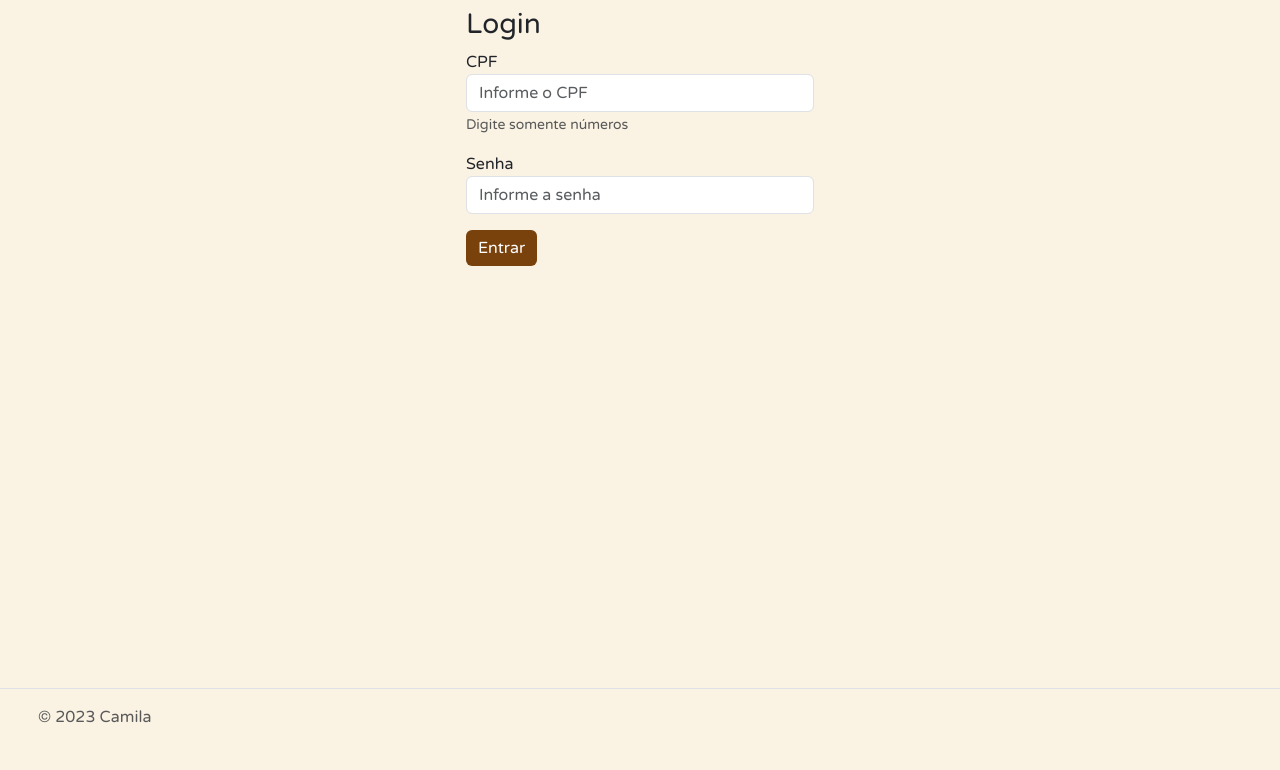
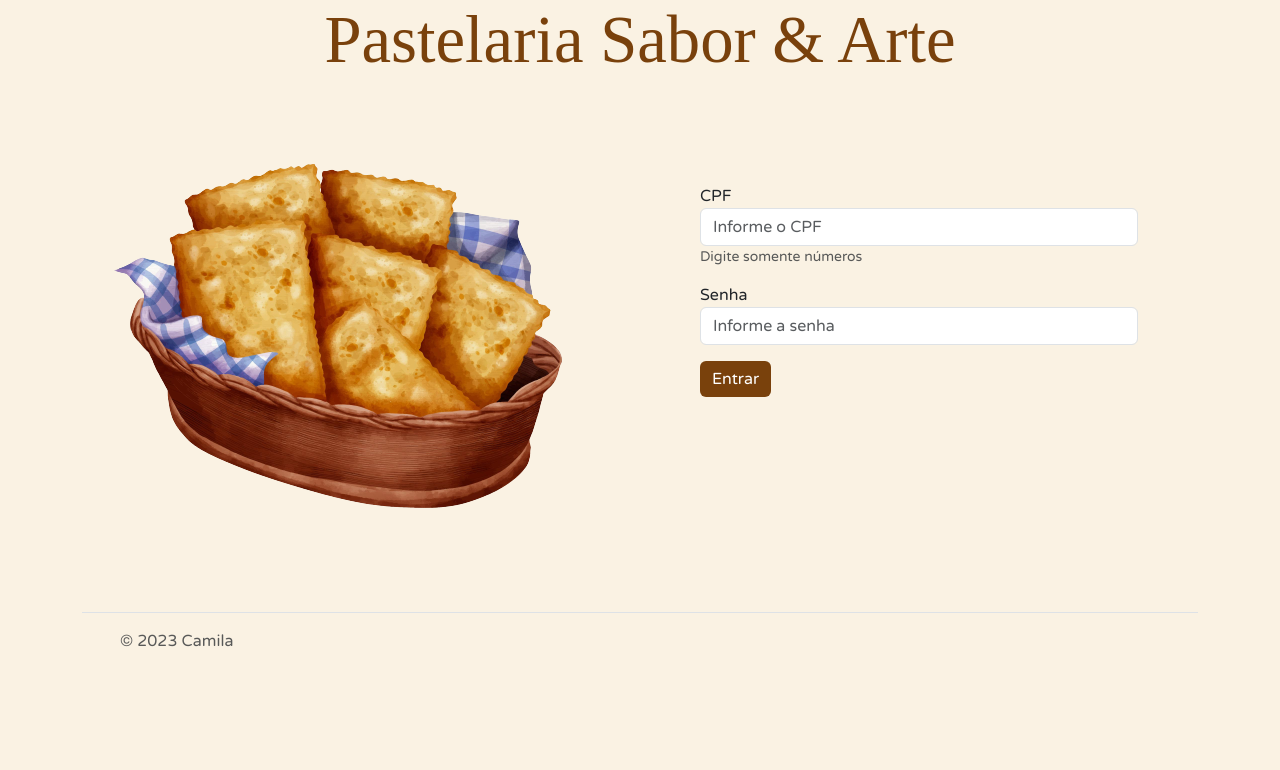
Before and after one commit to caamilav/PastelariaFrontEnd, a Flask app: page / in a window 1280 px wide. Shown: the part 56-826 px from the top of the page. After the commit the page ends 703 px from the top, so only its background shows below. Run offline with Flask 3, Linux system fonts and the light colour scheme; some libraries are stand-ins or nearby versions.

Commit message:
Ajustes no front da pagina de login e pagina de erro

```diff
--- a/scr/mod_erro/erro.py
+++ b/scr/mod_erro/erro.py
@@ -1,11 +1,13 @@
 from flask import Blueprint, render_template
-bp_erro = Blueprint('erro', __name__,
-template_folder='templates')
+from mod_login.login import validaSessao
+bp_erro = Blueprint('erro', __name__, template_folder='templates')
 
 @bp_erro.app_errorhandler(404)
+@validaSessao
 def erro404(error):
     return render_template("form404.html", erroHttp=error)
 
 @bp_erro.app_errorhandler(500)
+@validaSessao
 def erro500(error):
     return render_template("form500.html", erroHttp=error)
--- a/scr/mod_erro/templates/form404.html
+++ b/scr/mod_erro/templates/form404.html
@@ -15,7 +15,7 @@
         <div class="mt-3 text-center">
             <h1>Página não encontrada!</h1>
             <div class="d-flex justify-content-center">
-                <img src="{{ url_for('static', filename='erro404.jpg') }}" alt="Erro 404" width="50%">
+                <img src="{{ url_for('static', filename='404.png') }}" alt="Erro 404" width="50%">
             </div>
 
             <a href="{{ url_for('index.formIndex') }}" class="button btn btn-primary">Voltar para o início</a>
--- a/scr/mod_index/templates/index.html
+++ b/scr/mod_index/templates/index.html
@@ -23,12 +23,6 @@
     {% block title %}Início{% endblock %}
     {% block content %}
 
-
-    {% set grupo_mapping = {0: 'Atendente', 1: 'Caixa', 2: 'Adm'} %}
-    {% set grupo = grupo_mapping.get(session['grupo']) %}
-
-
-
     <div class="container text-center p-5">
         <h4>Bem-vindo à </h4>
         <h1 class="texto-marrom" id="titulo">Pastelaria Sabor & Arte</h1>
--- a/scr/mod_login/templates/formLogin.html
+++ b/scr/mod_login/templates/formLogin.html
@@ -1,3 +1,13 @@
+<style>
+    .texto-marrom {
+        color: rgb(121, 65, 12);
+    }
+    #titulo{
+        font-family: 'DM Serif Display', serif;
+        font-size: 50pt;
+    }
+</style>
+
 {% extends "base.html" %}
 {% block title %} Login {%endblock%}
 
@@ -12,10 +22,20 @@
 
 {% block content %}
 
+<h1 class="texto-marrom text-center" id="titulo">Pastelaria Sabor & Arte</h1>
+
+<div class="container">
+    <div class="row">
+      <div class="col">
         <div>
-    <div class="container col-lg-4 col-md-6 col-sm-8 col-10 mt-2">
+            <img src="../../static/pastel2.png" alt="" srcset="">
+        </div>
+      </div>
+      <div class="col">
+        <div class="container p-5 mt-5">
+
             <form name="formLogin" id="formLogin" method="post">
-            <h3 class="titulo">Login</h3>
+
                 <div class="form-group mb-3">
                     <label for="usuario">CPF</label>
                     <input type="text" class="form-control" id="usuario" name="usuario" placeholder="Informe o CPF">
@@ -29,6 +49,8 @@
             </form>
         </div>
       </div>
+</div>
+
 
 {% endblock%}
 
```
Also changed, not shown: scr/static/404.png (added), scr/static/erro404.jpg (deleted), scr/static/pastel2.png (added). Lines whose indentation alone changed are shown as unchanged.
